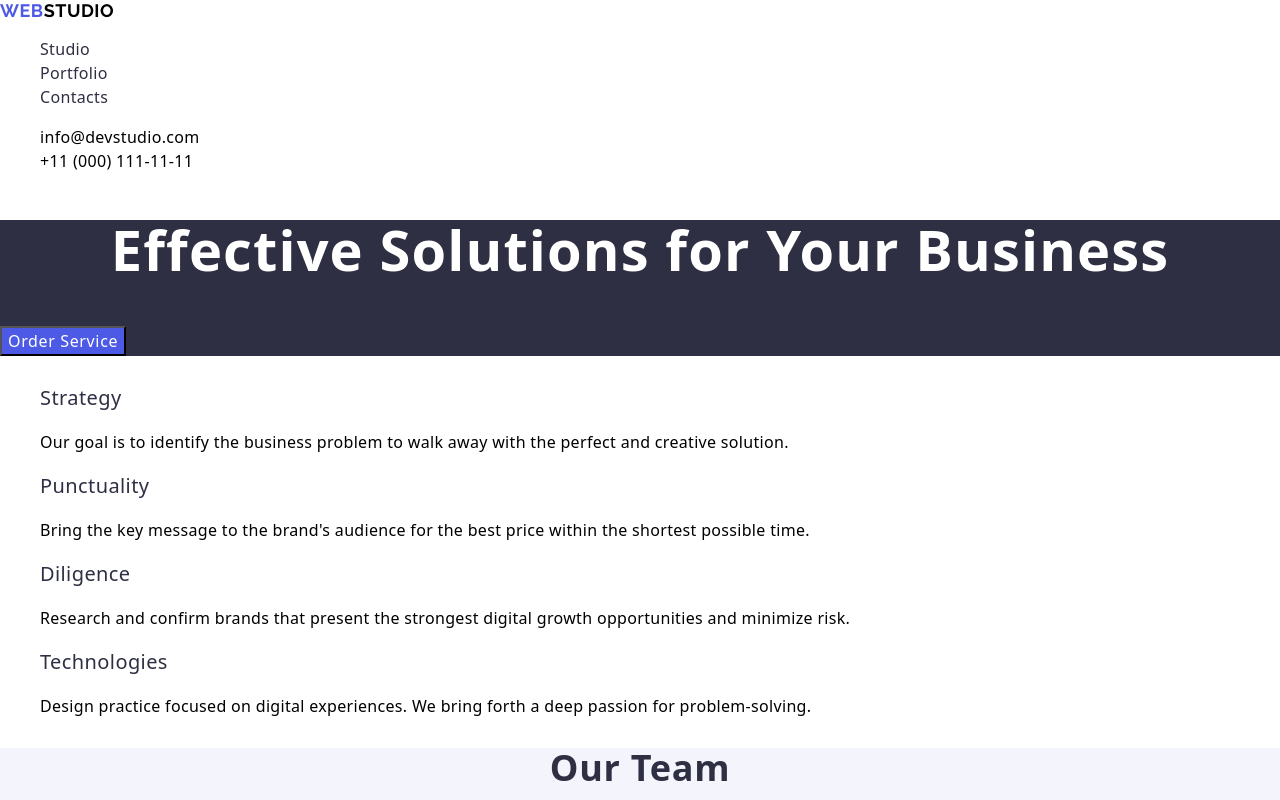
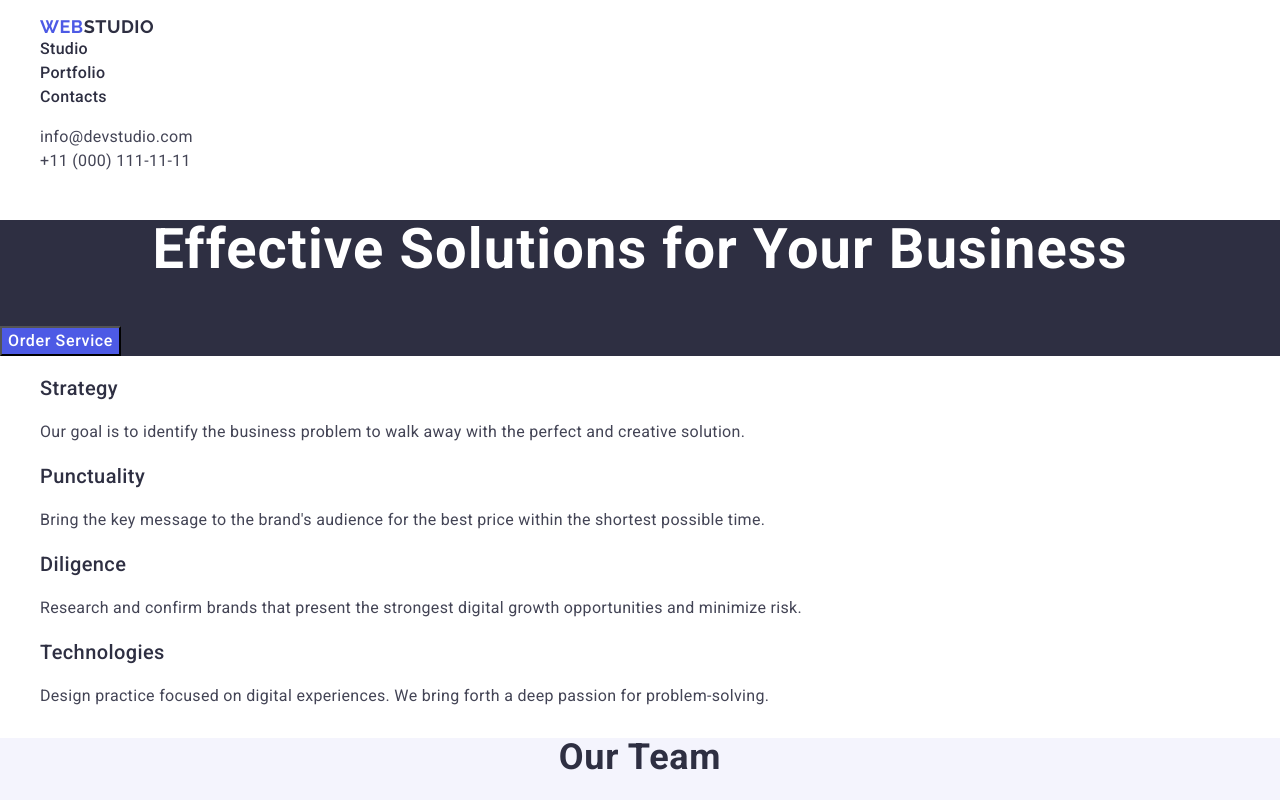
Before and after one commit to NatyKos/goit-markup-hw-02, a plain HTML site: page index.html in a window 1280 px wide. Shown: the top 800 px of the page. Drawn offline with nearby package versions, Linux system fonts and the light colour scheme.

Commit message:
updated after the 1st pass

```diff
--- a/CSS/styles.css
+++ b/CSS/styles.css
@@ -11,7 +11,6 @@ button {
   text-decoration: none;
 }
 
-}
 body {
   font-family: 'Roboto', sans-serif;
   color: #434455;
@@ -19,7 +18,7 @@ body {
 }
 .logo,
 .logo-link,
-.logo-footer {
+.logo-footer-end {
   font-family: 'Raleway', sans-serif;
   font-size: 18px;
   font-weight: 700;
@@ -30,8 +29,11 @@ body {
 .logo-link {
   color: inherit;
 }
+.logo-link {
+  color: #4d5ae5;
+}
 .logo {
-  color: #4d5ae5;
+  color: #2e2f42;
 }
 .menu-link {
   font-size: 16px;
@@ -45,7 +47,9 @@ body {
   font-weight: 400;
   line-height: 1.5;
   letter-spacing: 0.02em;
-  color: inherit;
+  color: #434455;
+}
+.contacts {
   font-style: normal;
 }
 
@@ -100,13 +104,15 @@ h3 {
   font-weight: 400;
   line-height: 1.5;
   letter-spacing: 0.02em;
+  color: #434455;
 }
-h2 {
+.section-header {
   text-align: center;
   font-size: 36px;
   font-weight: 700;
   line-height: 1.11;
   letter-spacing: 0.02em;
+  text-transform: capitalize;
   color: #2e2f42;
 }
 .team {
--- a/index.html
+++ b/index.html
@@ -23,15 +23,17 @@
     <!-- page header -->
     <header class="page-header">
       <nav class="page-nav">
-        <a class="logo-link" href="./index.html"
-          ><span class="logo">Web</span>Studio</a
-        >
         <ul class="menu">
-          <li class="menu-item">
-            <a class="menu-link" href="#studio">Studio</a>
+          <li class="menu-logo">
+            <a class="logo-link" href="./index.html"
+              >Web<span class="logo">Studio</span></a
+            >
           </li>
           <li class="menu-item">
-            <a class="menu-link" href="#portf">Portfolio</a>
+            <a class="menu-link" href="">Studio</a>
+          </li>
+          <li class="menu-item">
+            <a class="menu-link" href="">Portfolio</a>
           </li>
           <li class="menu-item"><a class="menu-link" href="#">Contacts</a></li>
         </ul>
@@ -94,7 +96,7 @@
 
       <!-- team section -->
       <section class="team" id="studio">
-        <h2>Our Team</h2>
+        <h2 class="section-header">Our Team</h2>
         <ul class="team-list">
           <li class="team-item">
             <img
@@ -141,7 +143,7 @@
 
       <!-- portfolio section -->
       <section class="portfolio" id="portf">
-        <h2>Our Portfolio</h2>
+        <h2 class="section-header">Our Portfolio</h2>
         <ul class="portfolio-list">
           <li class="portfolio-item">
             <img
@@ -207,9 +209,8 @@
       </section>
     </main>
     <footer class="footer-section">
-      <a class="logo-footer" href="./index.html"
-        ><span class="logo">Web</span
-        ><span class="logo-footer-end">Studio</span></a
+      <a class="logo-link" href="./index.html"
+        >Web<span class="logo-footer-end">Studio</span></a
       >
       <p class="footer-descr">
         Increase the flow of customers and sales for your business with digital
```
